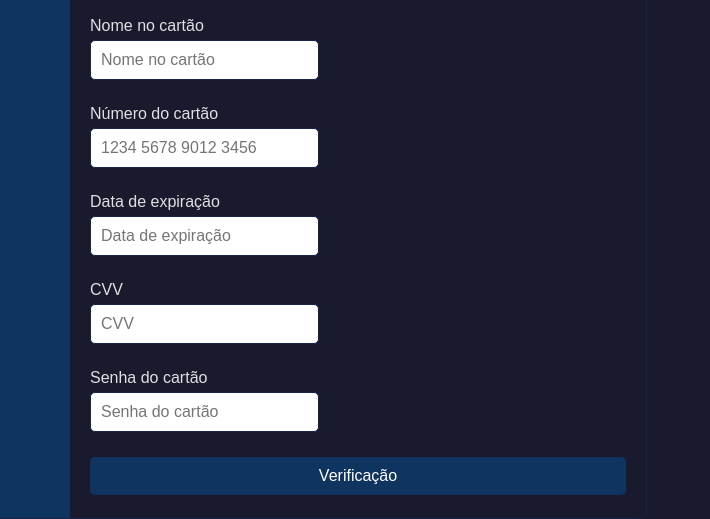
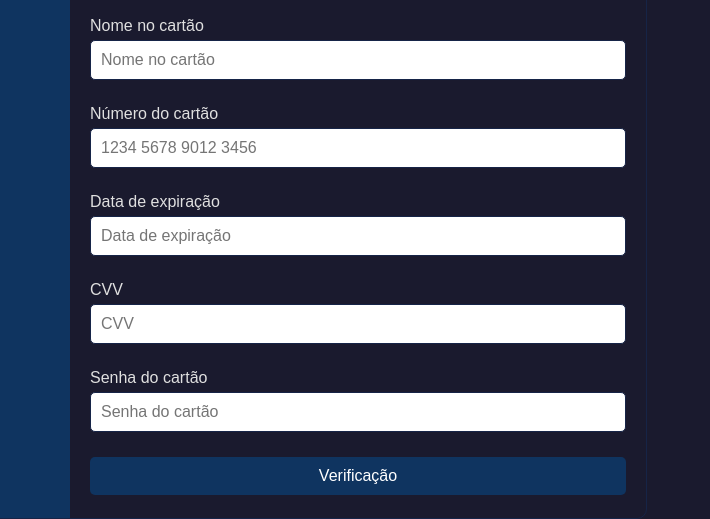
Before and after one commit to MMatteuss/verificadorCartao, a plain HTML site: page index.html in a window 1280 px wide. Shown: the part 202-721 px from the top of the page, 570-1280 px from the left. Drawn offline with Linux system fonts and the light colour scheme.

Commit message:
Update style.css

```diff
--- a/css/style.css
+++ b/css/style.css
@@ -5,6 +5,11 @@ body {
     height: 100vh;
     margin: 0;
     font-family: Arial, sans-serif;
+}
+
+.right form input {
+    width: 100%;
+    box-sizing: border-box;
 }
 
 .container {
```
